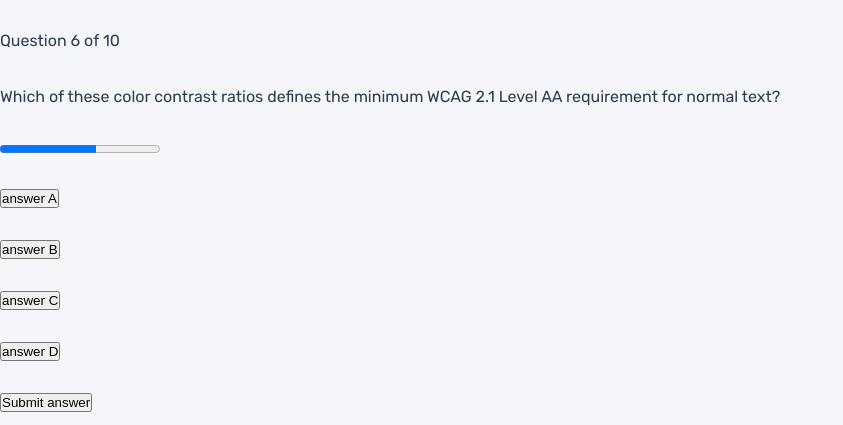
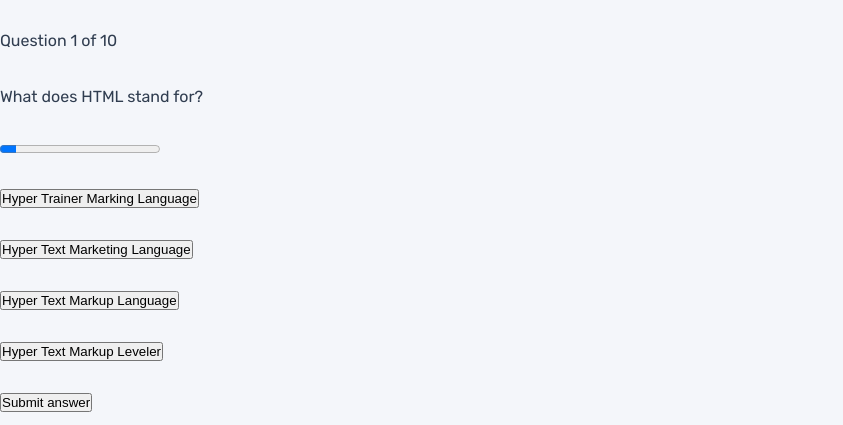
Before and after one commit to hakan-kemal/frontend-quiz-app, a plain HTML site: page index.html in a window 1280 px wide. Both pictures are taken after a click on the button "HTML". Shown: the part 375-800 px from the top of the page, without its empty margins (0-843 px from the left). Drawn offline with Linux system fonts and the light colour scheme.

Commit message:
setup basic script functionality

```diff
--- a/index.html
+++ b/index.html
@@ -30,7 +30,10 @@
           <button type="button" id="css-quiz-btn">CSS</button>
         </li>
         <li>
-          <img src="./assets/images/icon-js.svg" alt="JavaScript icon" />
+          <img
+            src="./assets/images/icon-javascript.svg"
+            alt="JavaScript icon"
+          />
           <button type="button" id="js-quiz-btn">JavaScript</button>
         </li>
         <li>
@@ -44,28 +47,28 @@
 
       <p>Question <span id="question-number">6</span> of 10</p>
 
-      <p>
+      <p id="quiz-question">
         Which of these color contrast ratios defines the minimum WCAG 2.1 Level
         AA requirement for normal text?
       </p>
 
-      <progress id="progress" max="100" value="60">60%</progress>
+      <progress id="progress" max="100" value="10">10%</progress>
 
-      <button type="button">answer A</button>
-      <button type="button">answer B</button>
-      <button type="button">answer C</button>
-      <button type="button">answer D</button>
+      <button type="button" id="answer-a"></button>
+      <button type="button" id="answer-b"></button>
+      <button type="button" id="answer-c"></button>
+      <button type="button" id="answer-d"></button>
 
-      <button type="button">Submit answer</button>
-
+      <button type="button" id="submit-answer">Submit answer</button>
       <h1>Quiz completed <strong>You scored...</strong></h1>
 
       <img
+        id="quiz-category-icon"
         src="./assets/images/icon-accessibility.svg"
         alt="Accessibility icon"
       />
 
-      <p>Accessibility</p>
+      <p id="quiz-category">Accessibility</p>
 
       <p><strong class="quiz-score">8</strong>out of 10</p>
 
--- a/script.js
+++ b/script.js
@@ -3,13 +3,43 @@
 const jsQuizBtn = document.getElementById('js-quiz-btn');
 const a11yQuizBtn = document.getElementById('a11y-quiz-btn');
 
-const fetchQuizData = async (quizCategory) => {
+const questionNumber = document.getElementById('question-number');
+const quizQuestion = document.getElementById('quiz-question');
+const quizCategoryIcon = document.getElementById('quiz-category-icon');
+const quizCategory = document.getElementById('quiz-category');
+
+const answerABtn = document.getElementById('answer-a');
+const answerBBtn = document.getElementById('answer-b');
+const answerCBtn = document.getElementById('answer-c');
+const answerDBtn = document.getElementById('answer-d');
+
+const submitAnswerBtn = document.getElementById('submit-answer');
+const progressBar = document.getElementById('progress');
+
+let quizData = null;
+
+const fetchQuizData = async (quizTitle) => {
   try {
     const response = await fetch('data.json');
     const data = await response.json();
 
-    const quiz = data.quizzes.filter((q) => q.title === quizCategory);
-    console.log(quiz);
+    const quiz = data.quizzes.filter((q) => q.title === quizTitle);
+    quizData = quiz.length > 0 ? quiz[0] : null;
+
+    questionNumber.textContent = quizData ? 1 : 0;
+    quizQuestion.textContent = quizData
+      ? quizData.questions[0].question
+      : 'Quiz not found.';
+
+    quizCategoryIcon.src = quizData
+      ? `./assets/images/icon-${quizData.title.toLowerCase()}.svg`
+      : '';
+    quizCategory.textContent = quizData ? quizData.title : '';
+
+    const answerBtns = [answerABtn, answerBBtn, answerCBtn, answerDBtn];
+    answerBtns.forEach((btn, index) => {
+      btn.textContent = quizData?.questions[0].options[index] ?? '';
+    });
   } catch (error) {
     console.error('Error fetching quiz:', error);
   }
```
Also changed, not shown: assets/images/icon-javascript.svg (renamed from assets/images/icon-js.svg).
